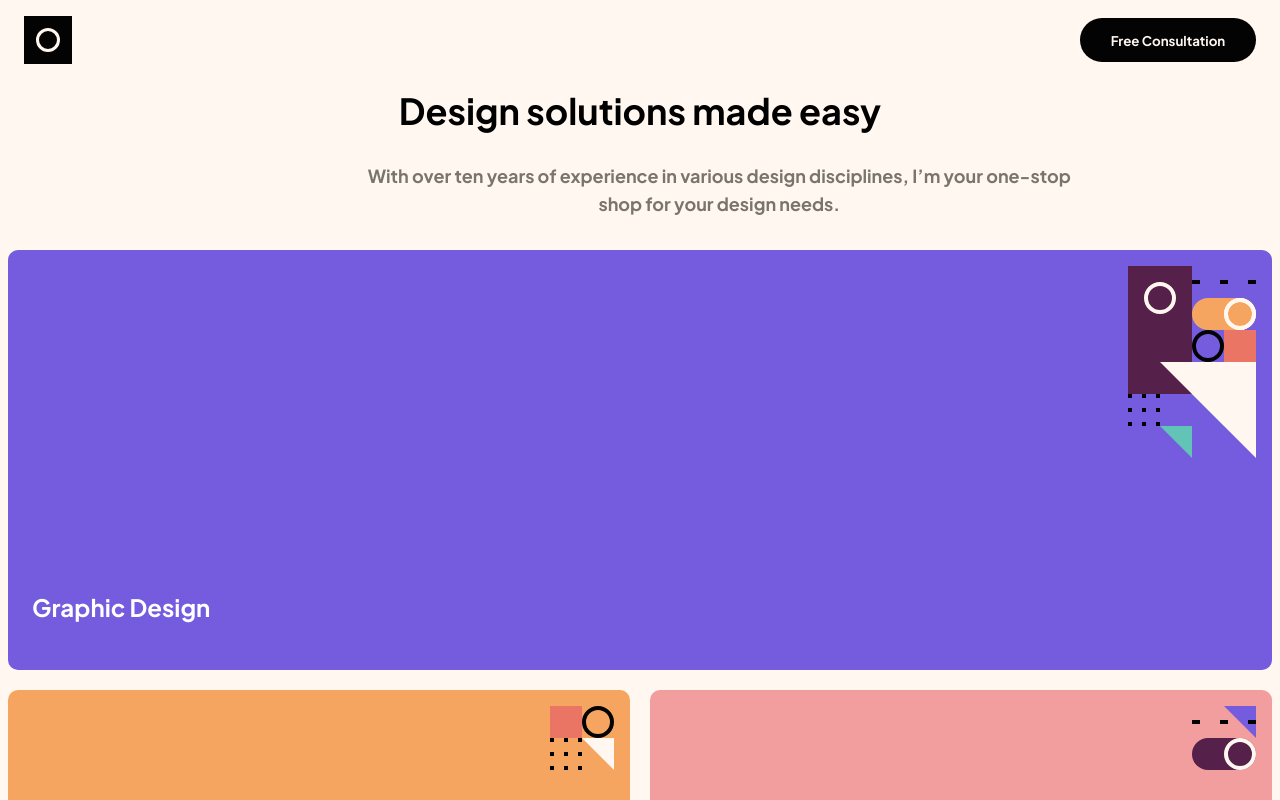
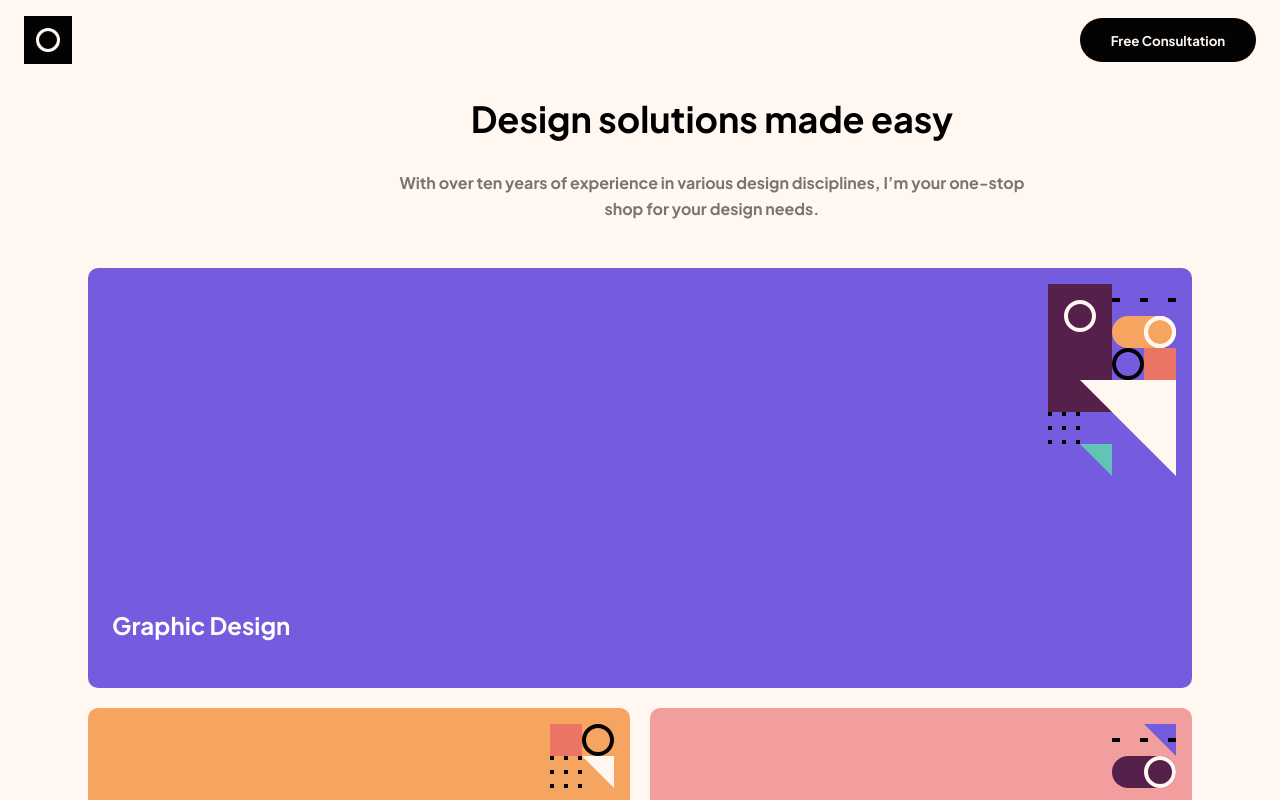
Before and after one commit to Nevaden/Free-Consultation, an Angular app in the folder Free-Consultation/: page / in a window 1280 px wide. Shown: the top 800 px of the page. Built offline with nearby package versions, Linux system fonts and the light colour scheme.

Commit message:
css header

```diff
--- a/Free-Consultation/package.json
+++ b/Free-Consultation/package.json
@@ -19,7 +19,6 @@
     "@angular/platform-browser-dynamic": "^14.1.0",
     "@angular/router": "^14.1.0",
     "rxjs": "~7.5.0",
-    "swiper": "^8.3.2",
     "tslib": "^2.3.0",
     "zone.js": "~0.11.4"
   },
--- a/Free-Consultation/src/app/app.component.css
+++ b/Free-Consultation/src/app/app.component.css
@@ -1,6 +1,7 @@
 body {
     background-color: #FFF7F0;
 }
-*{
+* {
     font-family: 'Plus Jakarta Sans', sans-serif;
+    box-sizing: border-box;
 }
--- a/Free-Consultation/src/app/header/header.component.ts
+++ b/Free-Consultation/src/app/header/header.component.ts
@@ -1,5 +1,4 @@
 import { Component, OnInit } from '@angular/core';
-// import logo from '../../assets/images/logo.svg';
 
 @Component({
   selector: 'app-header',
--- a/Free-Consultation/src/app/nav-section/nav-section.component.css
+++ b/Free-Consultation/src/app/nav-section/nav-section.component.css
@@ -6,6 +6,8 @@
     gap: 20px;
     margin-top: 32px;
     margin-bottom: 100px;
+    margin-left: 5rem;
+    margin-right: 5rem;
     grid-template-areas:
     "graphicDesign graphicDesign"
     "graphicDesign graphicDesign"
--- a/Free-Consultation/src/app/nav-section/nav-section.component.html
+++ b/Free-Consultation/src/app/nav-section/nav-section.component.html
@@ -1,3 +1,8 @@
+<head>
+    <link rel="preconnect" href="https://fonts.googleapis.com">
+    <link rel="preconnect" href="https://fonts.gstatic.com" crossorigin>
+    <link href="https://fonts.googleapis.com/css2?family=Plus+Jakarta+Sans:wght@700&display=swap" rel="stylesheet">
+</head>
 <nav class="main-nav">
 
     <div class="gridItem graphicDesign">
@@ -36,4 +41,5 @@
         </div>
         <p>Motion Graphics</p>
     </div>
+
 </nav>
--- a/Free-Consultation/src/app/profile-blurb/profile-blurb.component.css
+++ b/Free-Consultation/src/app/profile-blurb/profile-blurb.component.css
@@ -15,6 +15,7 @@
         display: inline-block;
         position: relative;
         text-align: left;
+        margin-left: 7rem;
 
     }
 }
--- a/Free-Consultation/src/app/site-header-section/site-header-section.component.css
+++ b/Free-Consultation/src/app/site-header-section/site-header-section.component.css
@@ -1,7 +1,3 @@
-* {
-    box-sizing: border-box;
-}
-
 h1 {
     font-size: 36px;
     text-align: center;
@@ -14,43 +10,27 @@
     font-weight: 500;
     font-size: 16px;
     line-height: 26px;
+    /* or 162% */
+
     text-align: center;
     color: #7A746E;
     margin: 29px;
 }
-@media screen and (min-width: 900px){
-    p {
-        width: 740px;
-        font-weight: 500;
-        font-size: 18px;
-        line-height: 28px;
-        color: #7A746E;
-        margin-left: 27%;
-    }
-}
-
-
 
 div {
     margin-top: 32px;
     width: 343px;
-    height: 210px;
+    height: 140px;
     left: 16px;
     top: 96px;
     text-align: center;
 }
 
 @media screen and (min-width: 900px){
-    div {
-        margin-top: 32px;
-        display: flex;
-        left: 344px;
-        top: 164px;
-        width: 752px;
-        height: 150px;
-        display: inline;
-        text-align: center;
+    div{
+    margin-left: 28%;
+    width: 700px;
+    margin-bottom: 2rem;
+    }
 
-
-    }
 }
```
Also changed, not shown: Free-Consultation/src/app/header/header.component.html (line endings or trailing spaces), 1 other file (tests, documents, lock files or other folders).
